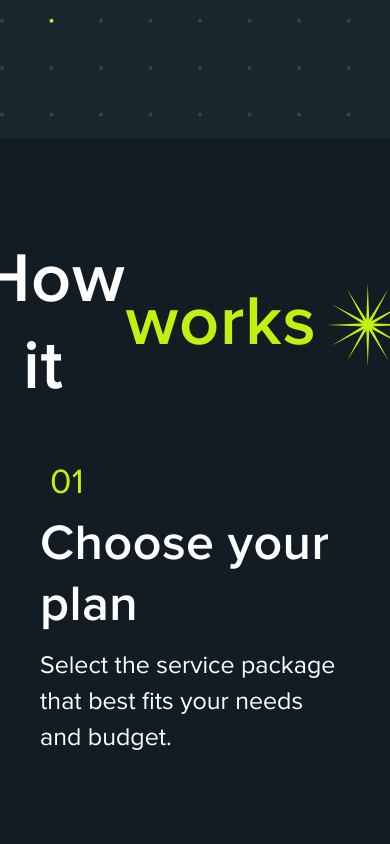
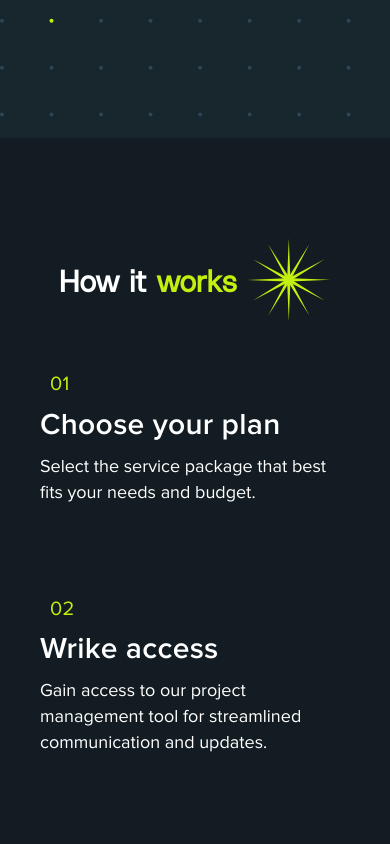
Before and after one commit to olenakorol1708/my-react-app, a React (Vite) app: page / in a window 390 px wide. Shown: the part 6140-6984 px from the top of the page. Built offline with nearby package versions, Linux system fonts and the light colour scheme.

Commit message:
Mobile adaptation of block

```diff
--- a/src/Components/HowItWorks/style.scss
+++ b/src/Components/HowItWorks/style.scss
@@ -1,12 +1,11 @@
 .works-block {
     width: 100%;
-    min-height: 1120px;
-    padding-bottom: 30px;
-
+    max-height: 1120px;
+    padding-bottom: 3rem;
 
     .container {
         width: 100%;
-        padding-bottom: 30px;
+        margin: 0 auto;
 
 
         .works-title {
@@ -20,6 +19,12 @@
             letter-spacing: 0.01em;
             color: $primary-color;
             padding-top: 100px;
+            font-family: $title-font;
+
+
+            @media (max-width: map-get($breakpoints, tablet)) {
+                font-size: 30px;
+            }
 
             .Works-green {
                 color: $secondary-color;
@@ -38,12 +43,12 @@
             flex-direction: row;
             flex-wrap: wrap;
             justify-content: space-between;
-            gap: 40px;
+            gap: 30px;
 
             @media (max-width: map-get($breakpoints, tablet)) {
                 flex-direction: column;
-                gap: 20px;
-                height: 100%;
+                gap: 1px;
+
             }
 
         }
@@ -71,6 +76,10 @@
                 letter-spacing: 0.01em;
                 padding: 10px;
                 color: $secondary-color;
+
+                @media (max-width: map-get($breakpoints, tablet)) {
+                    font-size: 20px;
+                }
             }
 
             .works-subtitle {
@@ -82,6 +91,10 @@
                 color: $primary-color;
                 padding-left: 0px;
                 padding-bottom: 10px;
+
+                @media (max-width: map-get($breakpoints, tablet)) {
+                    font-size: 30px;
+                }
             }
 
 
@@ -90,6 +103,10 @@
                 font-size: 25px;
                 line-height: 144%;
                 color: $primary-color;
+
+                @media (max-width: map-get($breakpoints, tablet)) {
+                    font-size: 18px;
+                }
             }
         }
     }
```
